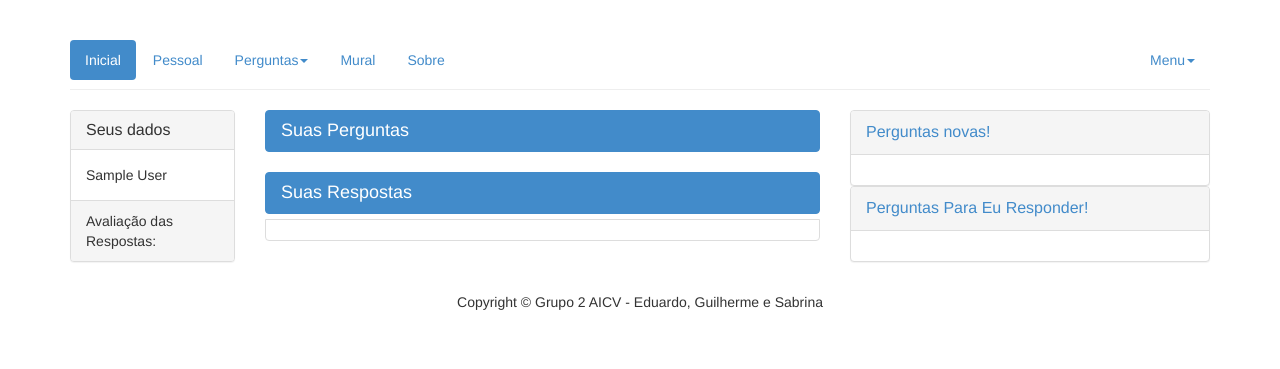
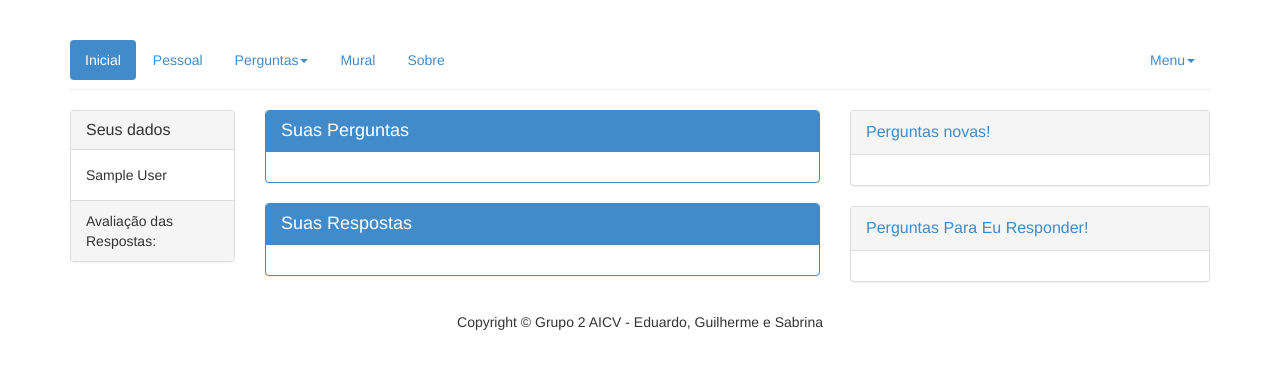
Before and after one commit to SabrinaPanceri/QSabe, a PHP site: page /view/view_pessoal.php in a window 1280 px wide. Shown: the top 369 px of the page. Run offline with PHP 8.4, Linux system fonts and the light colour scheme; the visitor is signed in with stand-in values (Sample User, id 1); data that the repository does not hold is empty.

Commit message:
Modificações na página Pessoa * visualização, css e html

```diff
--- a/css/style.css
+++ b/css/style.css
@@ -0,0 +1,5 @@
+
+
+.post{
+    margin: 0 0 10px 0;
+}
--- a/view/view_pessoal.php
+++ b/view/view_pessoal.php
@@ -32,25 +32,27 @@ include_once "../model/usuario.php";
 
 
                 <div class="col-md-6 column">
-                    <div class="list-group">
-                        <h4 class="list-group-item-heading">
-                            <a href="#" class="list-group-item active">Suas Perguntas</a>
-                        </h4>
+                    <div class="panel panel-primary">
+                        <div class="panel-heading">
+                            <h4 style="margin: 0">Suas Perguntas</h4>
+                        </div>
+                        <div class="panel-body">
                         <!-- COLOCAR FUNÇÃO PARA ALIMENTAR COM AS PERGUNTAS FEITAS PELO USUÁRIO-->
                         <?php
                         $usuario = new usuario();
                         $usuario->idusuario = $_SESSION["idusuario"];
                         echo $usuario->buscaperguntas();
                         ?>
+                        </div>
 
                     </div>
 
-                    <div class="list-group">
-                        <h4 class="list-group-item-heading">
-                            <a href="#" class="list-group-item active">Suas Respostas</a>
-                        </h4>
+                    <div class="panel panel-primary">
+                        <div class="panel-heading">
+                            <h4 style="margin: 0">Suas Respostas</h4>
+                        </div>
                         <!-- COLOCAR FUNÇÃO PARA ALIMENTAR COM AS RESPOSTAS FEITAS PELO USUÁRIO-->
-                        <div class="list-group-item">
+                        <div class="panel-body">
                             <?php
                             $usuario = new usuario();
                             $usuario->idusuario = $_SESSION["idusuario"];
@@ -61,7 +63,6 @@ include_once "../model/usuario.php";
                 </div>
 
                 <div class="col-md-4 column">
-                    <div class="panel-group" id="panel-638496">
                         <div class="panel panel-default">
                             <div class="panel-heading">
                                 <a class="panel-title" data-toggle="collapse" data-parent="#panel-638496" href="#panel-element-249930">Perguntas novas!</a>
@@ -77,8 +78,7 @@ include_once "../model/usuario.php";
                                 </div>
                             </div>
                         </div>
-                    </div>
-                    <div class="panel-group" id="panel-638496">
+
                         <div class="panel panel-default">
                             <div class="panel-heading">
                                 <a class="panel-title" data-toggle="collapse" data-parent="#panel-638496" href="#panel-element-249930">Perguntas Para Eu Responder!</a>
@@ -94,7 +94,6 @@ include_once "../model/usuario.php";
                                 </div>
                             </div>
                         </div>
-                    </div>
                 </div>
 
             </div>
```
